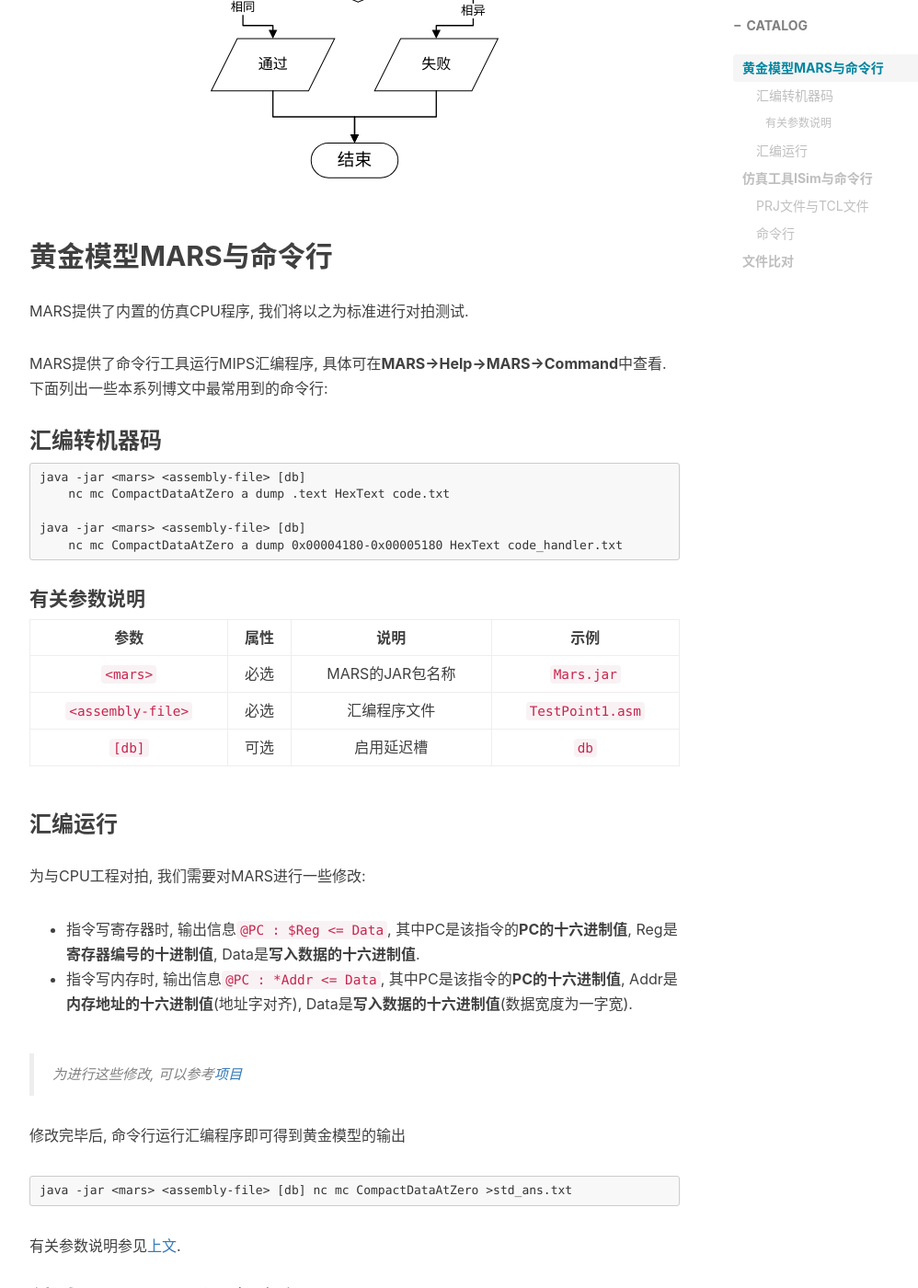
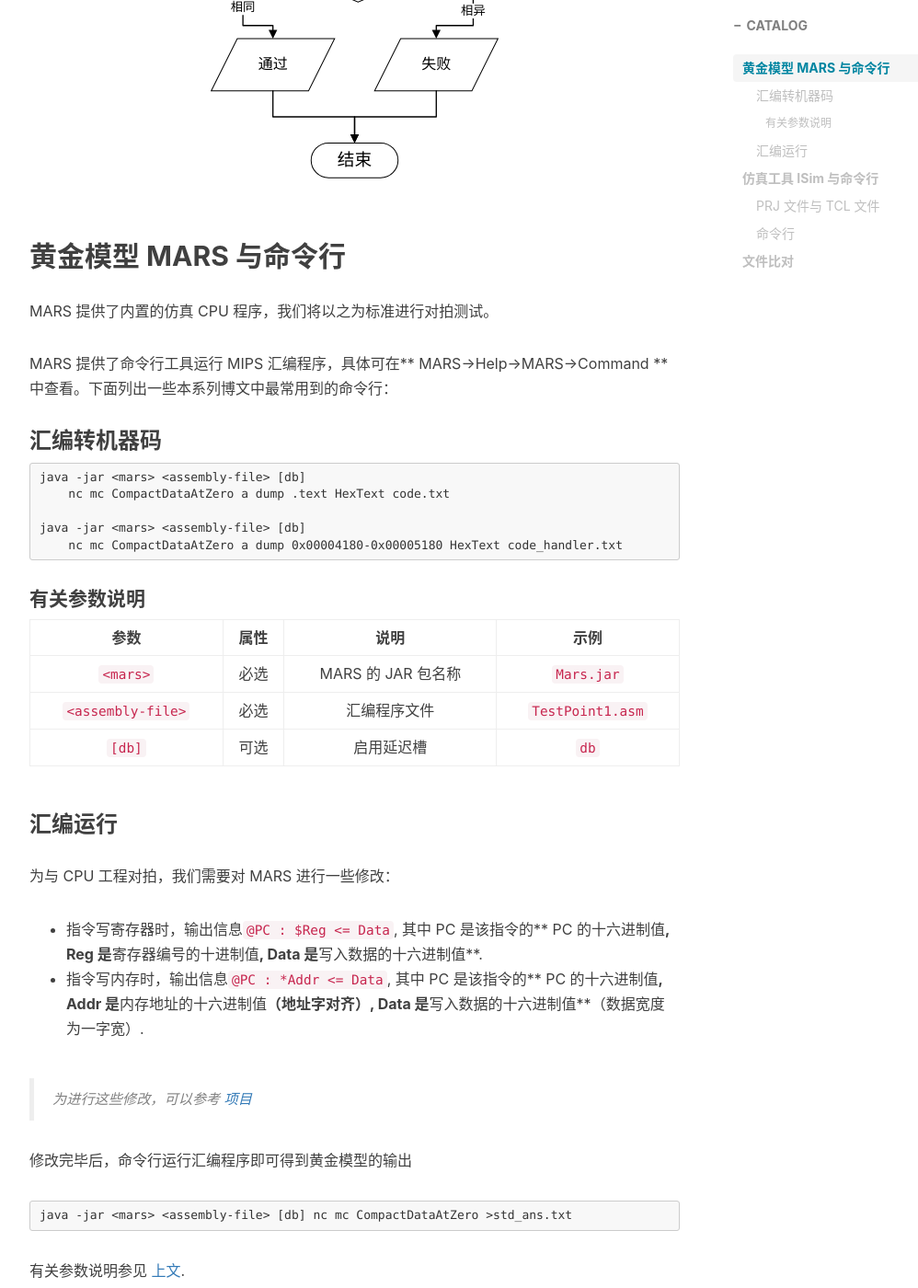
Before and after one commit to Coekjan/coekjan.github.io, a Jekyll site: the page built from _posts/Computer-Architecture/2021-01-14-Automatic-Testing.md, in a window 1280 px wide and 1400 px high, scrolled down 1312 px. Shown: the whole window at 92% size, without its empty margins (233-1231 px from the left). Built offline with Jekyll 4.4.1, drawn with Linux system fonts in a browser that asks for light colours; nearby versions of some CDN libraries; comment, search, counter and statistics services are not loaded; some of the changed text lies outside the part shown.

Commit message:
Update 2021-01-14-Automatic-Testing.md

````diff
--- a/_posts/Computer-Architecture/2021-01-14-Automatic-Testing.md
+++ b/_posts/Computer-Architecture/2021-01-14-Automatic-Testing.md
@@ -10,19 +10,19 @@
     - Computer Architecture
 ---
 
-对于一个CPU工程而言, 保证其正确性是极其重要的. 一般而言, 确保一个CPU工程的正确性的手段有两种:
+对于一个 CPU 工程而言，保证其正确性是极其重要的。一般而言，确保一个 CPU 工程的正确性的手段有两种：
 * 形式化验证
 * 随机样例测试
 
-而本节将针对**随机样例**测试进行讲解. 我们采用如下方法进行测试:
+而本节将针对**随机样例**测试进行讲解。我们采用如下方法进行测试：
 
 ![]({{ '/img/CPU_AutoTest-Process.svg' | prepend: site.baseurl}})
 
-## 黄金模型MARS与命令行
+## 黄金模型 MARS 与命令行
 
-MARS提供了内置的仿真CPU程序, 我们将以之为标准进行对拍测试.
+MARS 提供了内置的仿真 CPU 程序，我们将以之为标准进行对拍测试。
 
-MARS提供了命令行工具运行MIPS汇编程序, 具体可在**MARS->Help->MARS->Command**中查看. 下面列出一些本系列博文中最常用到的命令行:
+MARS 提供了命令行工具运行 MIPS 汇编程序，具体可在** MARS->Help->MARS->Command **中查看。下面列出一些本系列博文中最常用到的命令行：
 
 ### 汇编转机器码
 
@@ -38,35 +38,35 @@
 
 参数 | 属性 | 说明 | 示例
 :---:|:---:|:---:|:---:
-`<mars>` | 必选 | MARS的JAR包名称 | `Mars.jar`
+`<mars>` | 必选 | MARS 的 JAR 包名称 | `Mars.jar`
 `<assembly-file>` | 必选 | 汇编程序文件 | `TestPoint1.asm`
 `[db]` | 可选 | 启用延迟槽 | `db`
 
 ### 汇编运行
 
-为与CPU工程对拍, 我们需要对MARS进行一些修改:
-* 指令写寄存器时, 输出信息`@PC : $Reg <= Data`, 其中PC是该指令的**PC的十六进制值**, Reg是**寄存器编号的十进制值**, Data是**写入数据的十六进制值**.
-* 指令写内存时, 输出信息`@PC : *Addr <= Data`, 其中PC是该指令的**PC的十六进制值**, Addr是**内存地址的十六进制值**(地址字对齐), Data是**写入数据的十六进制值**(数据宽度为一字宽).
+为与 CPU 工程对拍，我们需要对 MARS 进行一些修改：
+* 指令写寄存器时，输出信息`@PC : $Reg <= Data`, 其中 PC 是该指令的** PC 的十六进制值**, Reg 是**寄存器编号的十进制值**, Data 是**写入数据的十六进制值**.
+* 指令写内存时，输出信息`@PC : *Addr <= Data`, 其中 PC 是该指令的** PC 的十六进制值**, Addr 是**内存地址的十六进制值**（地址字对齐）, Data 是**写入数据的十六进制值**（数据宽度为一字宽）.
 
-> 为进行这些修改, 可以参考[项目](https://github.com/Chenrt-ggx/ComputerOrganization)
+> 为进行这些修改，可以参考 [项目](https://github.com/Chenrt-ggx/ComputerOrganization)
 
-修改完毕后, 命令行运行汇编程序即可得到黄金模型的输出
+修改完毕后，命令行运行汇编程序即可得到黄金模型的输出
 
 ```cmd
 java -jar <mars> <assembly-file> [db] nc mc CompactDataAtZero >std_ans.txt
 ```
 
-有关参数说明参见[上文](#有关参数说明).
+有关参数说明参见 [上文](#有关参数说明).
 
-## 仿真工具ISim与命令行
+## 仿真工具 ISim 与命令行
 
-ISE带有的ISim是仿真CPU工程的软件, 可以通过命令行运行CPU工程并得到输出.
+ISE 带有的 ISim 是仿真 CPU 工程的软件，可以通过命令行运行 CPU 工程并得到输出。
 
-> 约定: 顶层模块为`mips.v`, 针对顶层模块的测试文件为`mips_tb.v`
+> 约定：顶层模块为`mips.v`, 针对顶层模块的测试文件为`mips_tb.v`
 
-### PRJ文件与TCL文件
+### PRJ 文件与 TCL 文件
 
-PRJ文件用于说明工程包含哪些模块, 使用绝对路径说明. 如若`D:\Project`文件夹下有工程:
+PRJ 文件用于说明工程包含哪些模块，使用绝对路径说明。如若`D:\Project`文件夹下有工程：
 
 ```library
 | mips.prj
@@ -82,7 +82,7 @@
   | main_controller.v
 ```
 
-则需要在`mips.prj`中编写:
+则需要在`mips.prj`中编写：
 
 ```prj
 Verilog work "D:\Project\mips.v"
@@ -117,8 +117,8 @@
 os.system('mips.exe -nolog -tclbatch mips.tcl > test_ans.txt')
 ```
 
-其中`xilinx_path`即为ISE的安装目录.
+其中`xilinx_path`即为 ISE 的安装目录。
 
 ## 文件比对
 
-通过MARS, 我们得到了标准输出; 通过ISim, 我们得到了测试输出. 只须编写一个简单的文件比对程序, 即可完成测试.
+通过 MARS, 我们得到了标准输出；通过 ISim, 我们得到了测试输出。只须编写一个简单的文件比对程序，即可完成测试。
````
Also changed, not shown: other parts of _posts/Computer-Architecture/2021-01-14-Automatic-Testing.md (+3 -3 lines).
